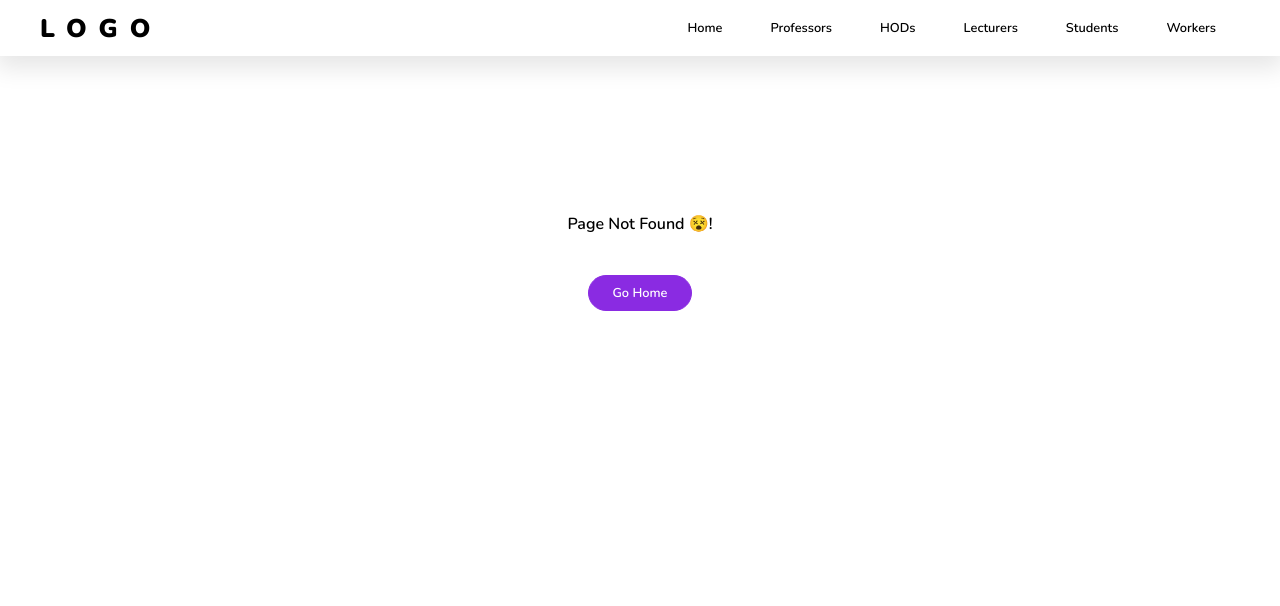
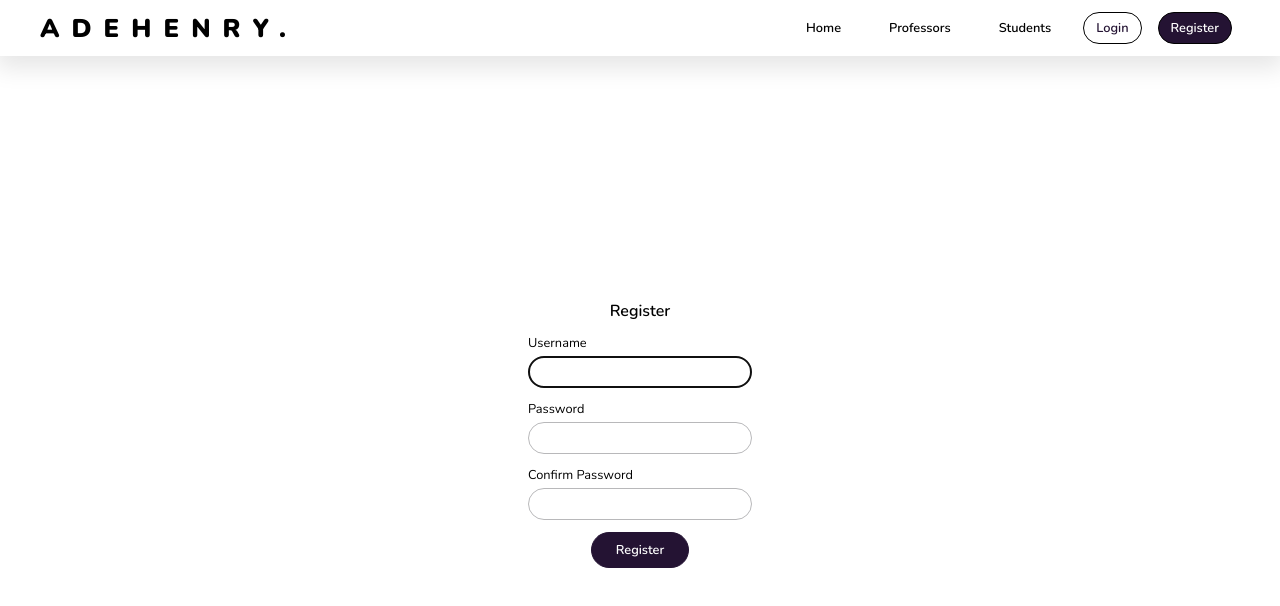
Before and after one commit to AdehenryOmoOba/React-Protected-Routes-with-Role-Based-Authentication, a React (Create React App) app: page /register in a window 1280 px wide. Before the commit this address had no page. Shown: the top 606 px of the page. Built offline with nearby package versions, Linux system fonts and the light colour scheme.

Commit message:
blog client configuration

```diff
--- a/package.json
+++ b/package.json
@@ -9,6 +9,7 @@
     "axios": "^0.27.2",
     "react": "^18.1.0",
     "react-dom": "^18.1.0",
+    "react-query": "^3.39.2",
     "react-router-dom": "^6.3.0",
     "react-scripts": "5.0.1",
     "web-vitals": "^2.1.4"
@@ -19,7 +20,6 @@
     "test": "react-scripts test",
     "eject": "react-scripts eject"
   },
-
   "browserslist": {
     "production": [
       ">0.2%",
--- a/src/App.css
+++ b/src/App.css
@@ -24,12 +24,27 @@ header{
   height: 7rem;
   box-shadow: 0rem 1rem 3rem 0.5rem rgba(0, 0, 0, 0.1);
 }
-
+#register-btn,#login-link-btn,#logout-link-btn{
+  background-color: #241333;
+  color: #ffffff;
+  width: max-content;
+  height: max-content;
+  padding: 0.75rem 1.5rem;
+  border-radius: 5rem;
+  transition: all 0.5s ease;
+  margin-inline: 1rem;
+  border: 0.1rem solid #000000;
+}
+#login-link-btn{
+  background-color: #ffffff;
+  color: #241333;
+  border: 0.1rem solid #000000;
+}
 .navigation{
   flex: 1;
   display: flex;
   justify-content: flex-end;
-
+  align-items: center;
 }
 ul{
   display: flex;
@@ -101,18 +116,18 @@ button{
   font-weight: 600;
   border: none;
   padding-inline: 3rem;
-  color: blueviolet;
+  color: #241333;
 }
 #login-btn{
-  background-color: blueviolet;
-  border: 0.1rem solid blueviolet;
+  background-color: #241333;
+  border: 0.1rem solid #241333;
   padding: 1rem 3rem;
   border-radius: 5rem;
   color: #ffffff;
 }
 #login-btn:active{
   background: transparent;
-  color: blueviolet;
+  color: #241333;
 }
 .btnDiv{
   width: 100%;
--- a/src/App.js
+++ b/src/App.js
@@ -2,18 +2,16 @@ import "./App.css";
 import Home from "./components/Home/Home";
 import Professor from "./components/Professor/Professor";
 import Header from "./components/Header/Header";
-import Hod from "./components/HOD/Hod";
-import Lecturers from "./components/Lecturers/Lecturers";
 import Login from "./components/Login/Login";
 import Students from "./components/Students/Students";
 import { NoMatch } from "./components/NoMatch/NoMatch";
 import { Routes, Route } from "react-router-dom";
-import Workers from "./components/Workers/Workers";
 import InvalidUser from "./components/InvalidUser/InvalidUser";
 import AuthProvider from "./Authorization/AuthProvider";
 import RequireAuth from "./RequireAuth/RequireAuth";
 import Loading from "./components/Loading/Loading";
 import Unauthorised from "./components/Unauthorised/Unauthorised";
+import Register from "./components/Register/Register";
 
 function App() {
   return (
@@ -31,22 +29,6 @@ function App() {
             }
           />
           <Route
-            path="/hods"
-            element={
-              <RequireAuth>
-                <Hod />
-              </RequireAuth>
-            }
-          />
-          <Route
-            path="/lecturers"
-            element={
-              <RequireAuth>
-                <Lecturers />
-              </RequireAuth>
-            }
-          />
-          <Route
             path="/students"
             element={
               <RequireAuth>
@@ -54,15 +36,8 @@ function App() {
               </RequireAuth>
             }
           />
-          <Route
-            path="/workers"
-            element={
-              <RequireAuth>
-                <Workers />
-              </RequireAuth>
-            }
-          />
           <Route path="/login" element={<Login />} />
+          <Route path="/register" element={<Register />} />
           <Route path="/loading" element={<Loading />} />
           <Route path="/invaliduser" element={<InvalidUser />} />
           <Route path="/unauthorised" element={<Unauthorised />} />
--- a/src/Authorization/AuthProvider.js
+++ b/src/Authorization/AuthProvider.js
@@ -4,14 +4,9 @@ const usersContext = createContext(null);
 
 function AuthProvider({ children }) {
   const [auth, setAuth] = useState(null);
-  const [error, setError] = useState("");
   const [roles, setRoles] = useState([]);
 
   console.log(auth);
-
-  const login = (userInfo) => {
-    setAuth(userInfo);
-  };
 
   const logout = () => {
     setAuth(null);
@@ -19,7 +14,7 @@ function AuthProvider({ children }) {
 
   return (
     <usersContext.Provider
-      value={{ auth, login, logout, error, setError, roles, setRoles }}
+      value={{ auth,setAuth, logout, roles, setRoles }}
     >
       {children}
     </usersContext.Provider>
--- /dev/null
+++ b/src/Axios/axiosBase.js
@@ -0,0 +1,5 @@
+import axios from 'axios'
+
+export const axiosBase = axios.create({
+    baseURL: 'http://localhost:5000/api'
+})
--- a/src/components/Header/Header.js
+++ b/src/components/Header/Header.js
@@ -16,7 +16,7 @@ function Header() {
   return (
     <header>
       <div className="logo">
-        <NavLink to="/">LOGO</NavLink>
+        <NavLink to="/">ADEHENRY.</NavLink>
       </div>
       <div className="navigation">
         <ul>
@@ -27,22 +27,19 @@ function Header() {
             <NavLink to="professors">Professors</NavLink>
           </li>
           <li>
-            <NavLink to="hods">HODs</NavLink>
-          </li>
-          <li>
-            <NavLink to="lecturers">Lecturers</NavLink>
-          </li>
-          <li>
             <NavLink to="students">Students</NavLink>
           </li>
-          <li>
-            <NavLink to="workers">Workers</NavLink>
-          </li>
         </ul>
+       {!auth && <button onClick={() => navigate("/login")} id="login-link-btn">
+          Login
+        </button>}
+      { !auth && <button onClick={() => navigate("/register")} id="register-btn">
+          Register
+        </button>}
       </div>
-      {auth !== "loading" && auth && (
-        <button onClick={logoutHandler}>Logout</button>
-      )}
+      {auth &&
+        <button onClick={logoutHandler}  id="logout-link-btn">Logout</button>
+      }
     </header>
   );
 }
--- a/src/components/Home/Home.js
+++ b/src/components/Home/Home.js
@@ -1,9 +1,13 @@
 import React from "react";
+import { useAuthContext } from "..//../Authorization/AuthProvider";
 
 function Home() {
+  const {auth} = useAuthContext()
+  const user = auth?.username || 'Guest'
+  const capitalisedUser = user[0].toUpperCase() + user.slice(1).toLowerCase()
   return (
     <main>
-      <h2>Welcome to HOME Page 👋!</h2>
+      <h2>Welcome to HOME Page, {capitalisedUser}! 👋</h2>
     </main>
   );
 }
--- a/src/components/Login/Login.js
+++ b/src/components/Login/Login.js
@@ -2,58 +2,65 @@ import React, { useState, useRef, useEffect } from "react";
 import { useAuthContext } from "..//../Authorization/AuthProvider";
 import { useNavigate } from "react-router-dom";
 import { useLocation } from "react-router-dom";
-import axios from "axios";
+import {useMutation} from 'react-query'
+import { axiosBase } from "../../Axios/axiosBase";
+import Loading from '../Loading/Loading'
+
+const login = async (loginData) => {
+  const loginURL = `/login`;
+  const response = await axiosBase.post(loginURL, loginData)
+  return response.data
+}
 
 function Login() {
   const usernameRef = useRef();
   const location = useLocation();
-  const [username, setUsername] = useState("");
-  const [password, setPassword] = useState("");
-  const { login, setError, setRoles } = useAuthContext();
+  const [loginInfo, setLoginInfo] = useState({username:"", password:""});
   const navigate = useNavigate();
+  const {auth, setAuth} = useAuthContext()
+  const {mutate,isLoading} = useMutation(login,{
+    onSuccess: (response) => {
+      console.log(response)
+      setAuth(response)
+      navigate('/')
+
+    },
+    onError: (error) => console.log(error.response.data.error)
+  })
   useEffect(() => {
     usernameRef.current.focus();
   }, []);
+
   const redirect = location.state?.path || "/";
 
   const loginHandler = () => {
-    const userData = { username, password };
-    console.log(userData);
-    navigate("/loading");
-    const usersURL = `http://localhost:5000/login`;
-    axios
-      .post(usersURL, userData)
-      .then((response) => {
-        console.log(response);
-        if (response.data.username) {
-          console.log(response.data.username);
-          login(response.data.username);
-          setRoles(response.data.roles);
-          navigate(redirect, { replace: true });
-          return;
-        } else {
-          throw Error(response.data.error);
-        }
-      })
-      .catch((error) => {
-        console.log(error.message);
-        setError(error.message);
-        login(null);
-        navigate("/invaliduser");
-      });
+    const { username, password } = loginInfo
+    const loginData = {username,password}
+    console.log(loginData);
+    mutate(loginData)
+
   };
+
+  const handleChange = (e) =>{
+    setLoginInfo((previous) => {
+        return {...previous, [e.target.name]: e.target.value}
+    } )
+  }
 
   return (
     <main>
-      <p>Please login with your credentials!</p>
+      {isLoading ? <Loading />
+       : <>
+      <p>Login</p>
       <div className="formControl">
         <label htmlFor="username">Username</label>
         <input
           type="text"
           id="username"
-          value={username}
+          name="username"
+          value={loginInfo.username}
           ref={usernameRef}
-          onChange={(e) => setUsername(e.target.value)}
+          onChange={handleChange}
         />
       </div>
       <div className="formControl">
@@ -61,8 +68,9 @@ function Login() {
         <input
           type="password"
           id="password"
-          value={password}
-          onChange={(e) => setPassword(e.target.value)}
+          name="password"
+          value={loginInfo.password}
+          onChange={handleChange}
         />
       </div>
       <div className="btnDiv">
@@ -70,6 +78,7 @@ function Login() {
           Login
         </button>
       </div>
+      </>}
     </main>
   );
 }
--- /dev/null
+++ b/src/components/Register/Register.js
@@ -0,0 +1,87 @@
+import React, { useState, useRef, useEffect } from "react";
+import { useNavigate } from "react-router-dom";
+import { axiosBase } from "../../Axios/axiosBase";
+import {useMutation} from 'react-query'
+import Loading from '../Loading/Loading'
+
+const register = async (registerData) => {
+   const usersURL = `/register`;
+   const response = await axiosBase.post(usersURL, registerData)
+   return response.data
+}
+
+function Register() {
+  const [registerInfo, setRegisterInfo] = useState({username:"", password:"",confirmPassword:""});
+  const usernameRef = useRef();
+  const navigate = useNavigate()
+  const {mutate,isLoading} = useMutation(register,{
+    onSuccess: (response) => {
+      console.log(response)
+      navigate('/login')
+    },
+    onError: (error) => console.log(error.response.data.error)
+  })
+  useEffect(() => {
+    usernameRef.current.focus();
+  }, []);
+
+  const registerHandler = () => {
+    const { username, password } = registerInfo
+    const registerData = { username, password };
+    console.log(registerData);
+    mutate(registerData)
+  };
+
+  const handleChange = (e) =>{
+    setRegisterInfo((previous) => {
+        return {...previous, [e.target.name]: e.target.value}
+    } )
+  }
+
+  return (
+    <main>
+       {isLoading ? <Loading />
+       : <>
+      <p>Register</p>
+      <div className="formControl">
+        <label htmlFor="username">Username</label>
+        <input
+          type="text"
+          id="username"
+          name="username"
+          value={registerInfo.username}
+          ref={usernameRef}
+          onChange={handleChange}
+        />
+      </div>
+      <div className="formControl">
+        <label htmlFor="password">Password</label>
+        <input
+          type="password"
+          id="password"
+          name="password"
+          value={registerInfo.password}
+          onChange={handleChange}
+        />
+      </div>
+      <div className="formControl">
+        <label htmlFor="confirm-password">Confirm Password</label>
+        <input
+          type="password"
+          id="confirm-password"
+          name="confirmPassword"
+          value={registerInfo.confirmPassword}
+          onChange={handleChange}
+        />
+      </div>
+      <div className="btnDiv">
+        <button id="login-btn" onClick={registerHandler}>
+          Register
+        </button>
+      </div>
+      </>}
+    </main>
+  );
+}
+
+export default Register;
--- a/src/index.js
+++ b/src/index.js
@@ -4,13 +4,18 @@ import "./index.css";
 import App from "./App";
 import reportWebVitals from "./reportWebVitals";
 import { BrowserRouter } from "react-router-dom";
+import {QueryClientProvider,QueryClient} from 'react-query'
 
 const root = ReactDOM.createRoot(document.getElementById("root"));
+const client = new QueryClient()
+
 root.render(
   <React.StrictMode>
+    <QueryClientProvider client={client}>
     <BrowserRouter>
       <App />
     </BrowserRouter>
+    </QueryClientProvider>
   </React.StrictMode>
 );
 
```
Also changed, not shown: src/components/Lecturers/Lecturers.js (deleted, +0 -11 lines), src/components/Workers/Workers.js (deleted, +0 -11 lines), 1 other file (tests, documents, lock files or other folders).
